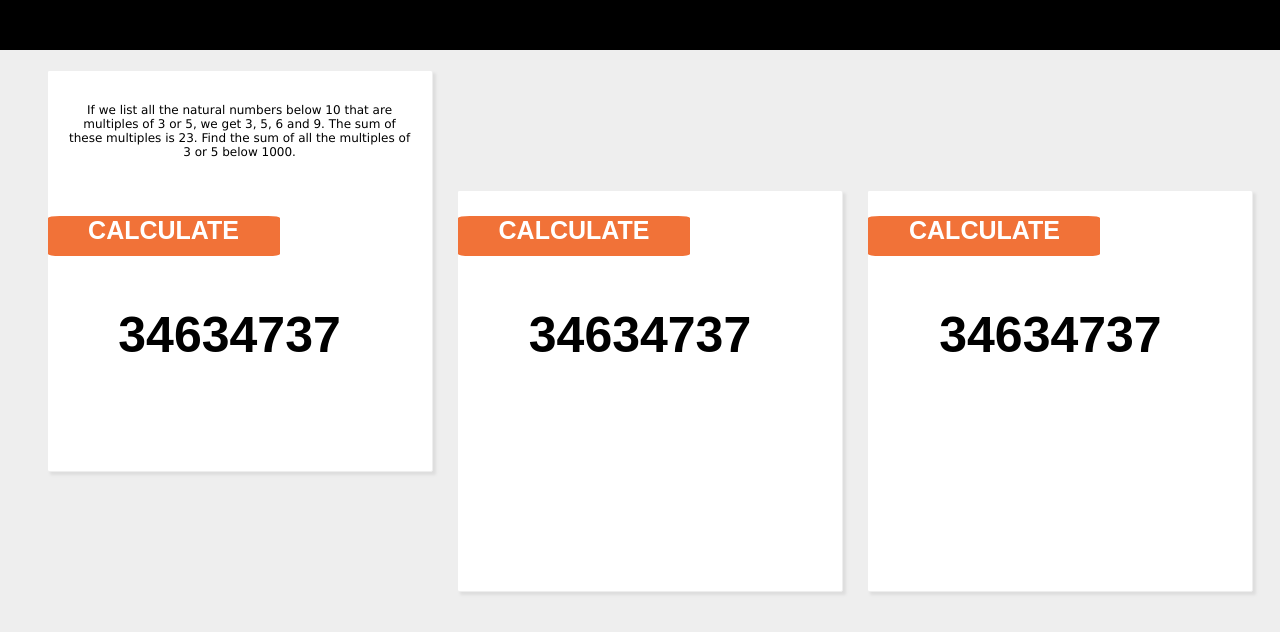
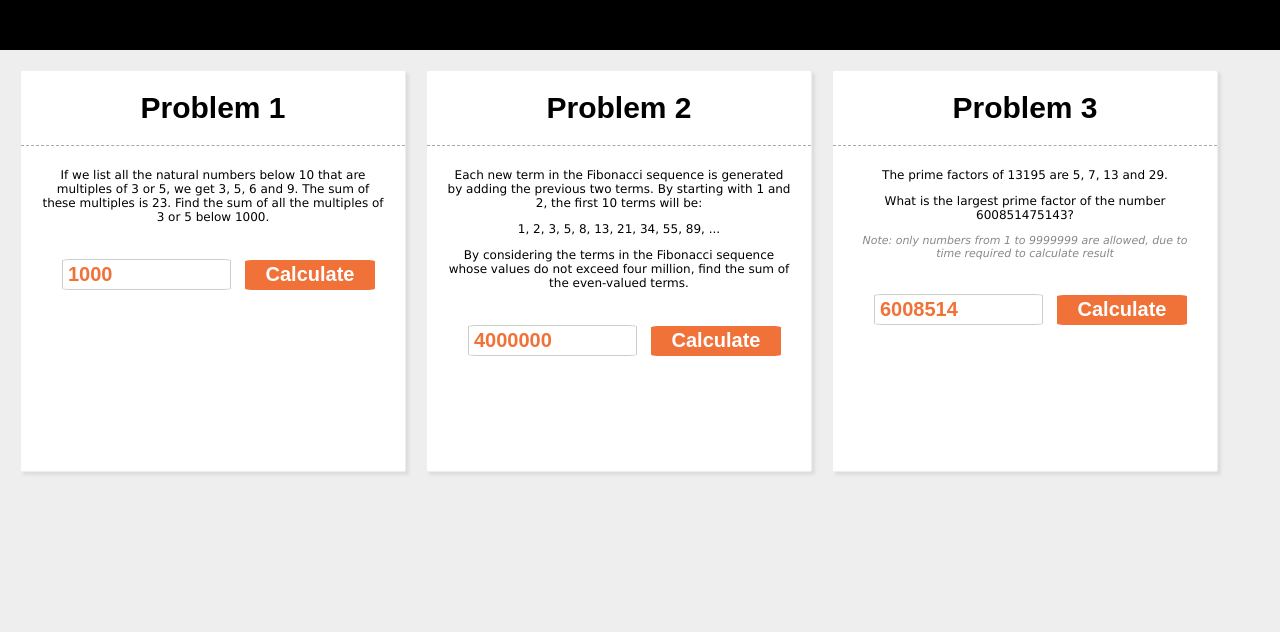
Before and after one commit to xack83/project-euler, a plain HTML site: page index.html in a window 1280 px wide. Drawn offline with Linux system fonts and the light colour scheme.

Commit message:
updated all files

```diff
--- /dev/null
+++ b/euler-problems.js
@@ -0,0 +1,85 @@
+/* PROBLEM 2 */
+
+function problem1(form) {
+	var num1 = form.value1.value;
+
+	if (isNaN(form.value1.value) || (form.value1.value < 1)) {
+		alert("You must enter a positive number");
+	}
+	else {
+		var sum1 = 0;
+
+		for (i=1;i<num1;i++) {
+			if((i%3 === 0) || (i%5 === 0)) {
+	        	sum1 += i;
+			}
+		}
+		document.getElementById("prob1").innerHTML = sum1;
+	}
+
+}
+
+
+
+/* PROBLEM 2 */
+
+function problem2(form) {
+	var num2 = form.value2.value;
+
+	if (isNaN(num2) || num2 < 1) {
+		alert("You must enter a positive number");
+	}
+	else {
+
+		var term1 = 0;
+		var term2 = 1;
+		var fibo = 0;
+		var sum2 = 0;
+		while(fibo <= num2) {
+		    fibo=term1+term2;
+		    if (fibo%2 === 0) {
+		        sum2 += fibo;
+		    }
+		    term1=term2;
+		    term2=fibo;
+		}
+		document.getElementById("prob2").innerHTML = sum2;
+	}
+}
+
+
+/* PROBLEM 3 */
+
+function isPrime(n) {
+	for(j=2;j<n;j++) {
+		if (n%j === 0) {
+			return false;
+		}
+	}
+	return true;
+}
+
+function problem3(form) {
+	var num3 = form.value3.value;
+
+	if (isNaN(num3) || num3 < 1) {
+		alert("You must enter a positive number");
+	}
+	else if (num3 > 9999999) {
+		alert("Your number should be between 1 and 9999999");
+	}
+	else {
+		var factors = [];
+
+		for (i=2;i<num3;i++) {
+			if (num3%i === 0 && isPrime(i)) {
+				factors.push(i);
+			}
+		}
+		if (factors.length === 0) {
+			factors[0] = num3;
+		}
+
+		document.getElementById("prob3").innerHTML = factors[factors.length-1];
+	}
+}
--- a/index.html
+++ b/index.html
@@ -4,6 +4,7 @@
 	<title>The Odin Project - Project Euler</title>
 	<meta http-equiv="Content-Type" content="text/html; charset=utf-8">
 	<link rel="stylesheet" type="text/css" href="stylesheet.css">
+	<script src="euler-problems.js"></script>
 </head>
 <body>
 	<div class="container">
@@ -12,17 +13,45 @@
 		</div>
 		<div class="content">
 			<div class="problem">
+				<p class="pheader">Problem 1</p>
 				<div class="enunciado"><p>If we list all the natural numbers below 10 that are multiples of 3 or 5, we get 3, 5, 6 and 9. The sum of these multiples is 23. Find the sum of all the multiples of 3 or 5 below 1000.</p></div>
-				<div class="buttonCalc"><p>CALCULATE</p></div>
-				<div class="result"><p>34634737</p></div>
+				<table>
+					<form>
+					<tr><td><div class="inputArea"><input type="text" name="value1" value="1000"></div></td>
+					<td><div class="buttonCalc"><INPUT TYPE="button" NAME="button" Value="Calculate" onClick="problem1(this.form)"></div></td></tr>
+					</form>
+				</table>
+				<div class="result" id="prob1"></div>
 			</div>
 			<div class="problem">
-				<div class="buttonCalc"><p>CALCULATE</p></div>
-				<div class="result"><p>34634737</p></div>
+			<p class="pheader">Problem 2</p>
+				<div class="enunciado">
+					<p>Each new term in the Fibonacci sequence is generated by adding the previous two terms. By starting with 1 and 2, the first 10 terms will be:</p>
+					<p>1, 2, 3, 5, 8, 13, 21, 34, 55, 89, ...</p>
+					<p>By considering the terms in the Fibonacci sequence whose values do not exceed four million, find the sum of the even-valued terms.</p>
+				</div>
+				<table>
+					<form>
+					<tr><td><div class="inputArea"><input type="text" name="value2" value="4000000"></div></td>
+					<td><div class="buttonCalc"><INPUT TYPE="button" NAME="button" Value="Calculate" onClick="problem2(this.form)"></div></td></tr>
+					</form>
+				</table>
+				<div class="result" id="prob2"></div>
 			</div>
 			<div class="problem">
-				<div class="buttonCalc"><p>CALCULATE</p></div>
-				<div class="result"><p>34634737</p></div>
+			<p class="pheader">Problem 3</p>
+				<div class="enunciado">
+					<p>The prime factors of 13195 are 5, 7, 13 and 29.</p>
+					<p>What is the largest prime factor of the number 600851475143?</p>
+					<p id="note">Note: only numbers from 1 to 9999999 are allowed, due to time required to calculate result</p>
+				</div>
+				<table>
+					<form>
+					<tr><td><div class="inputArea"><input type="text" name="value3" value="6008514"></div></td>
+					<td><div class="buttonCalc"><INPUT TYPE="button" NAME="button" Value="Calculate" onClick="problem3(this.form)"></div></td></tr>
+					</form>
+				</table>
+				<div class="result" id="prob3"></div>
 			</div>
 		</div>
 	</div>
--- a/stylesheet.css
+++ b/stylesheet.css
@@ -31,15 +31,16 @@ body {
 }
 
 .problem {
-	display: inline-block;
+	position: relative;
+	float: left;
+	width: 30%; height: 400px;
 	background-color: #fff;
-	width: 30%; height: 400px;
 	margin-left: 20px;
 	margin-top: 20px;
+	text-align: center;
 	border: 1px solid #eee;
 	box-shadow: 3px 3px 3px #ddd;
 	border-radius: 2px;
-	text-align: center;
 }
 
 .enunciado {
@@ -48,32 +49,58 @@ body {
 	font-family: Verdana, sans;
 	font-size: 12px;
 	text-align: center;
-	padding: 20px 20px 20px 20px;
+	padding: 10px 20px 20px 20px;
 	display: table-cell;
 }
 
-.buttonCalc {
+input[type="text"] {
 	position: relative;
-	width: 50%;
+	height: 27px; width: 160px;
+	margin-left: 38px;
+	padding-left: 5px;
+	border-radius: 5%;
+	border: 1px solid #ccc;
+	outline: none;
+	font-family: Arial, sans;
+	font-size: 20px;
+	font-weight: bolder;
+	color: #f17238;
+}
+
+input[type="button"] {
+	position: relative;
+	height: 30px; width: 130px;
+	margin-left: 10px;
 	background-color: #f17238;
 	border-radius: 5%;
-	font-size: 25px;
+	border: none;
+    outline: none;
+	font-size: 20px;
 	font-weight: bolder;
 	color: white;
-   	height: 40px;
-   	vertical-align: middle;
-   	margin-right: 20px;
-   	padding: 0px 20px 0px 20px;
+	cursor: hand;
 }
 
 .result {
 	position: relative;
+	float: center;
+	height: 40px;
+	margin-top: 20px;
 	border-radius: 5%;
 	font-size: 50px;
 	font-weight: bolder;
-   	float: center;
-   	height: 40px;
-   	vertical-align: middle;
-   	margin-right: 20px;
-   	padding: 0px 20px 0px 20px;
 }
+
+#note {
+	font-style: italic;
+	font-size: 11px;
+	color: #888;
+}
+
+.pheader {
+	margin: 0 auto;
+	font-size: 30px;
+	font-weight: bolder;
+	border-bottom: 1px dashed #aaa;
+	padding: 20px 0px 20px 0px;
+}
```
Also changed, not shown: javascript.js (deleted, +0 -30 lines).
